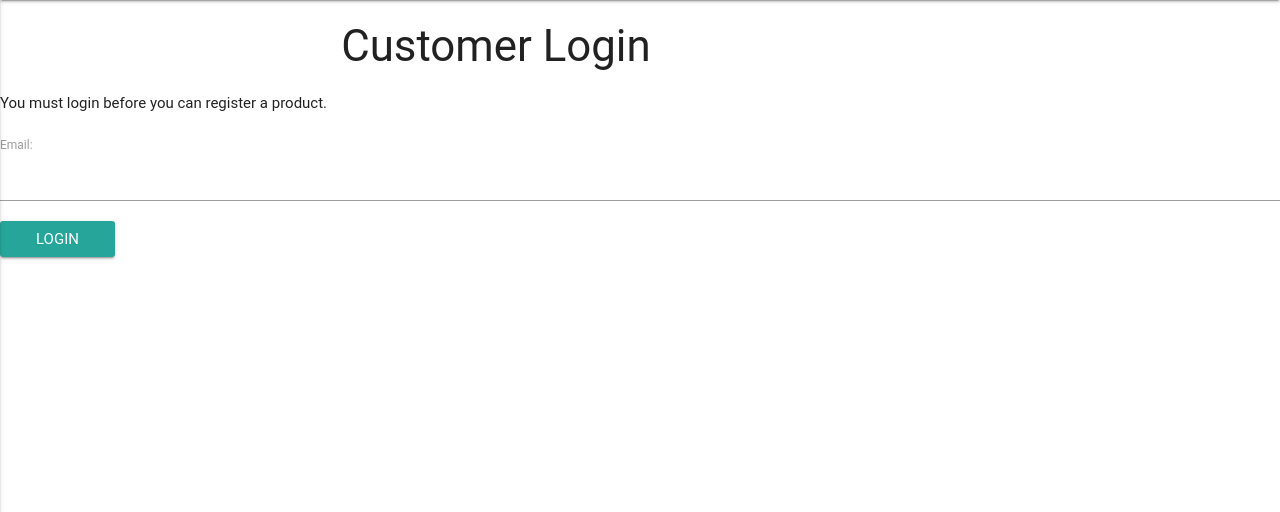
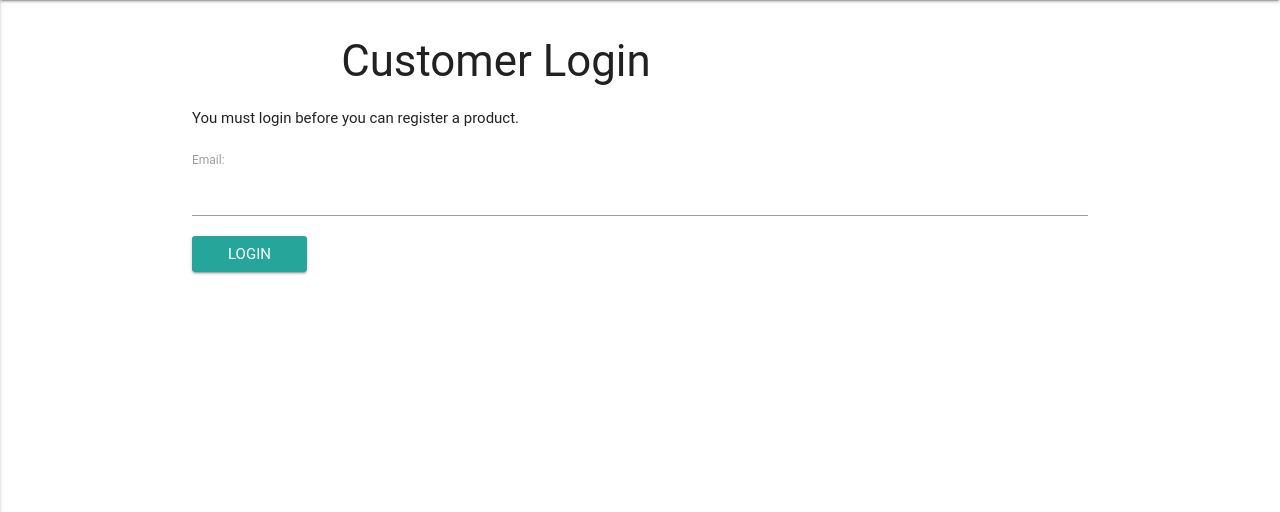
Before and after one commit to Lwachira/tech-support, a PHP site: page /register_product/login.php in a window 1280 px wide. Shown: the part 64-576 px from the top of the page. Run offline with PHP 8.4, Linux system fonts and the light colour scheme; some libraries are stand-ins or nearby versions; some web fonts are replaced.

Commit message:
Added center to login

```diff
--- a/register_product/login.php
+++ b/register_product/login.php
@@ -1,15 +1,19 @@
 <?php include('../view/header.php'); ?>
 
+ <div class="section no-pad-bot">
+        <div class="container">
             <div id='main'>
                 <h3>Customer Login</h3>
                 <p>You must login before you can register a product.</p>
                 <form action='.' method='post'>
                     <label>Email:</label>
                     <input type='hidden' name='action'
-               value='verify_email' />
-        <input type='text' name='email' />
-        <input type='submit' value='Login' class="waves-effect waves-light btn" />
+                           value='verify_email'/>
+                    <input type='text' name='email'/>
+                    <input type='submit' value='Login' class="waves-effect waves-light btn"/>
                 </form>
+            </div>
+        </div>
     </div>
 
 <?php include('../view/footer.php'); ?>
```
Lines whose indentation alone changed are shown as unchanged.
